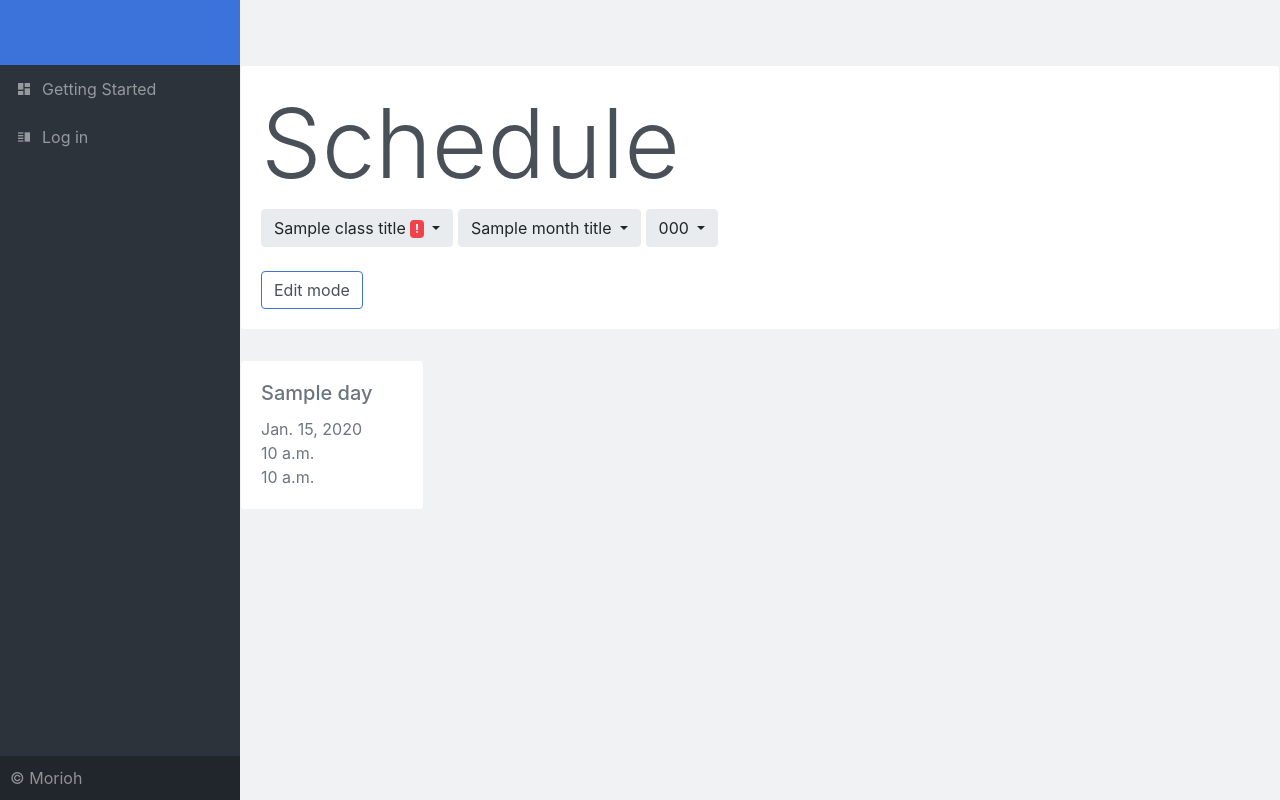
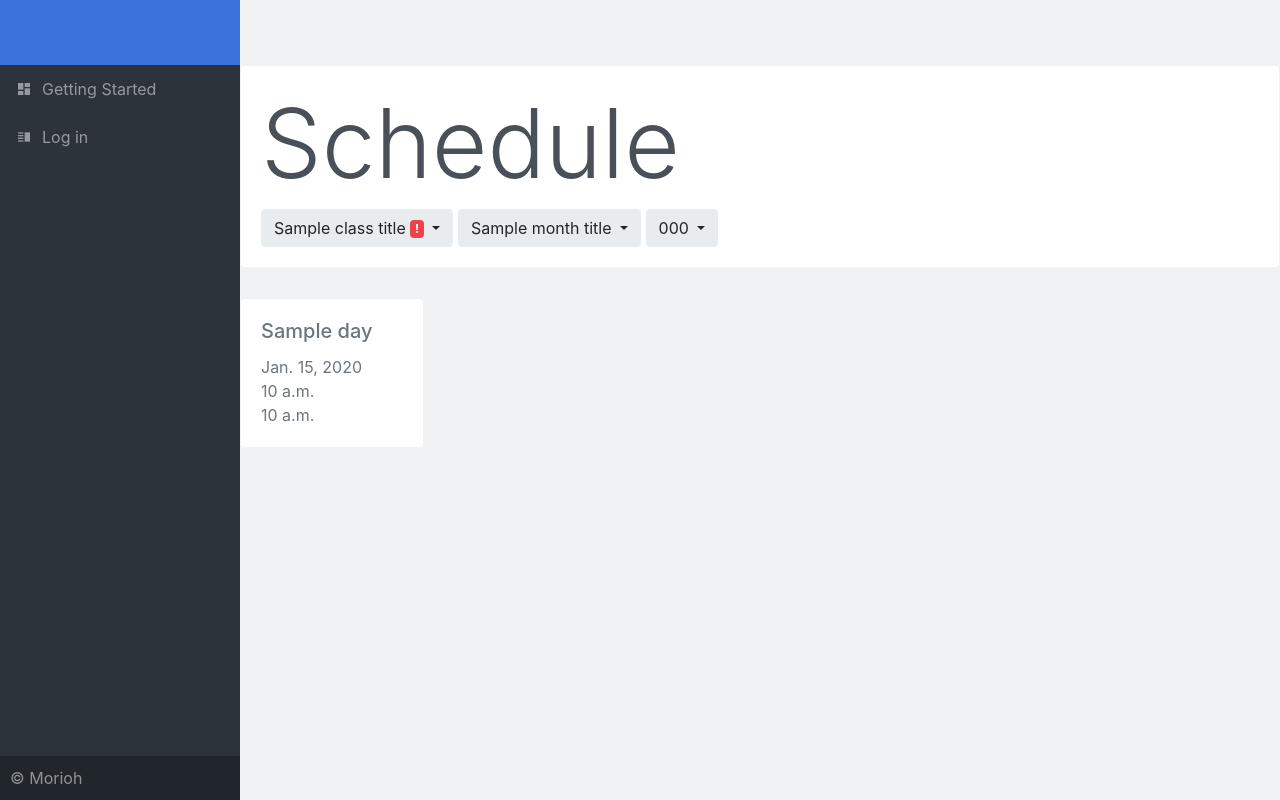
Before and after one commit to alexk318/Electronic-school-journal, a Django app: template Journal/templates/Journal/schedule.html in a window 1280 px wide. Run offline with Django 3.2, Linux system fonts and the light colour scheme; tables that the repository leaves empty hold one stand-in row (values such as "Sample post"); the template is opened without the code that fills it: values that come from a table or form of the project are taken from there, most other values are stand-ins (such as "Sample title", 1, 10 or a date in 2020); some libraries are stand-ins or nearby versions.

```diff
--- a/Journal/templates/Journal/schedule.html
+++ b/Journal/templates/Journal/schedule.html
@@ -79,21 +79,6 @@
 
                 <br/>
 
-                {% if request.user.groups.get.name != 'Student' %}
-                    <div class="not-edit">
-                        <br/>
-                        <a class="btn btn-outline-primary" onclick="editmode()" role="button">Edit mode</a>
-                    </div>
-                {% endif %}
-
-                <div class="edit">
-                    <br/>
-                    <button type="button" class="btn btn-primary" disabled>In edit mode</button>
-
-                    <button type="button" class="btn btn-outline-danger" onclick="cancel()"
-                            data-toggle="tooltip" title="Cancel">×
-                    </button>
-                </div>
                 </div>
             {% endif %}
 
@@ -125,31 +110,6 @@
                             {{ schedule.date }}<br/>
                             {{ schedule.start }}<br/>
                             {{ schedule.end }}
-                        <div class="edit">
-                            <br/>
-                            <label for="lesson">Adding a lesson:</label>
-
-                            <form action="{% url 'schedule_add' day.title class_title %}" method="get">
-                                <div class="col-md-8">
-                                    <select class="form-control" id="lesson" name="lesson_selection">
-                                        {% for lesson in lessons %}
-                                            <option value="{{ lesson }}">{{ lesson.title }}</option>
-                                        {% endfor %}
-                                    </select>
-
-                                    <label for="date"></label>
-                                    <input class="form-control" id="date" name="date_enter">
-
-                                    <br/>
-                                    <button style="margin-left: 15px" type="submit"
-                                            class="btn btn-outline-dark">
-                                        Add
-                                    </button>
-
-                                </div>
-                            </form>
-
-                        </div>
 
                     </div>
                 </div>
@@ -168,35 +128,4 @@
         }
     </style>
 
-
-    <script>
-        div_notedit = document.getElementsByClassName('not-edit');
-        div_edit = document.getElementsByClassName('edit');
-
-        function editmode() {
-            for (var i = 0; i < div_notedit.length; i++) {
-                div_notedit[i].style.display = 'none';
-            }
-
-            for (var i2 = 0; i2 < div_edit.length; i2++) {
-                div_edit[i2].style.display = 'block';
-            }
-        }
-
-
-        function cancel() {
-            for (var i3 = 0; i3 < div_notedit.length; i3++) {
-                div_notedit[i3].style.display = 'block';
-            }
-
-            for (var i4 = 0; i4 < div_edit.length; i4++) {
-                div_edit[i4].style.display = 'none';
-            }
-        }
-
-        $(function () {
-            $('[data-toggle="tooltip"]').tooltip()
-        });
-    </script>
-
 {% endblock %}
```
